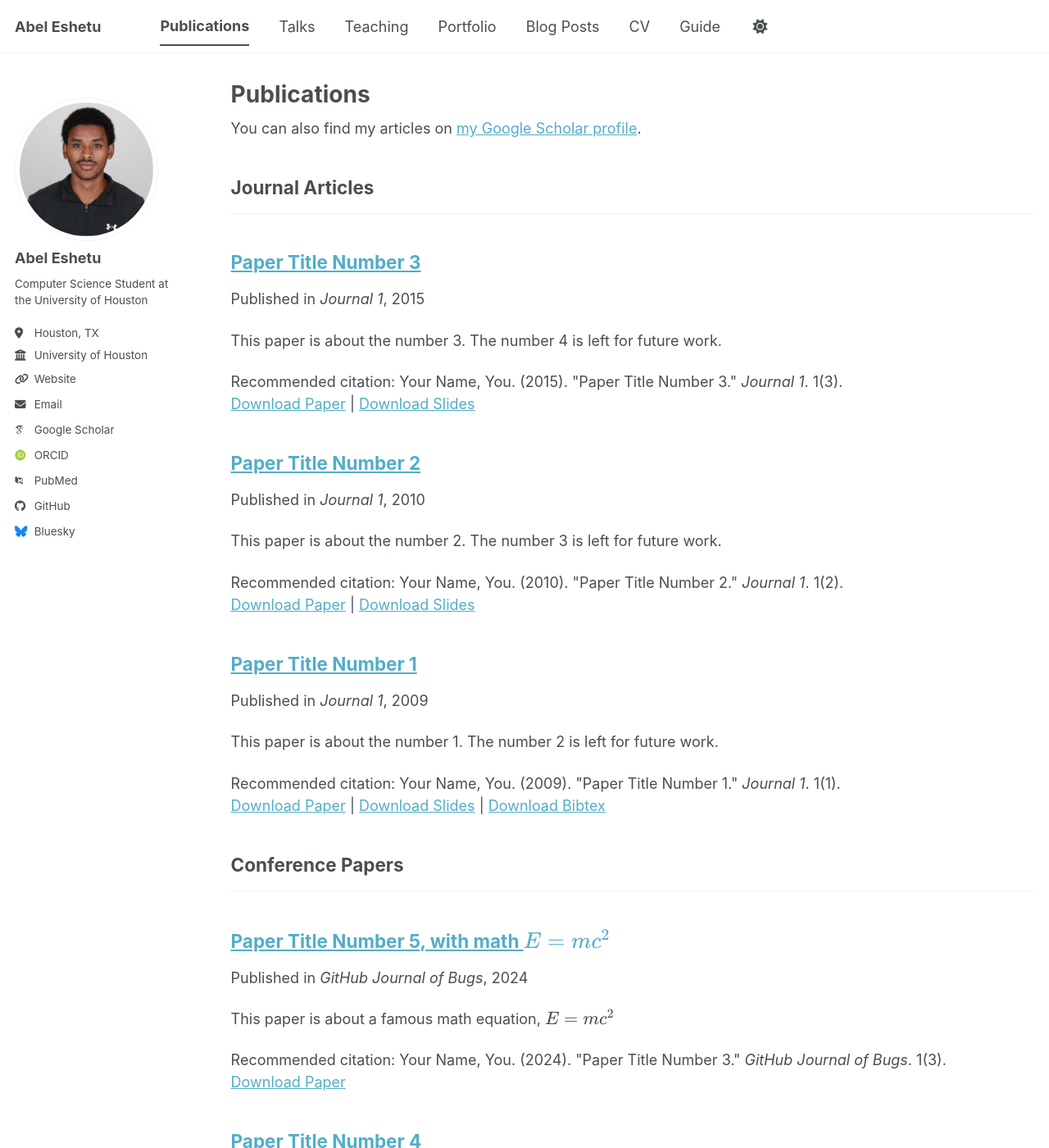
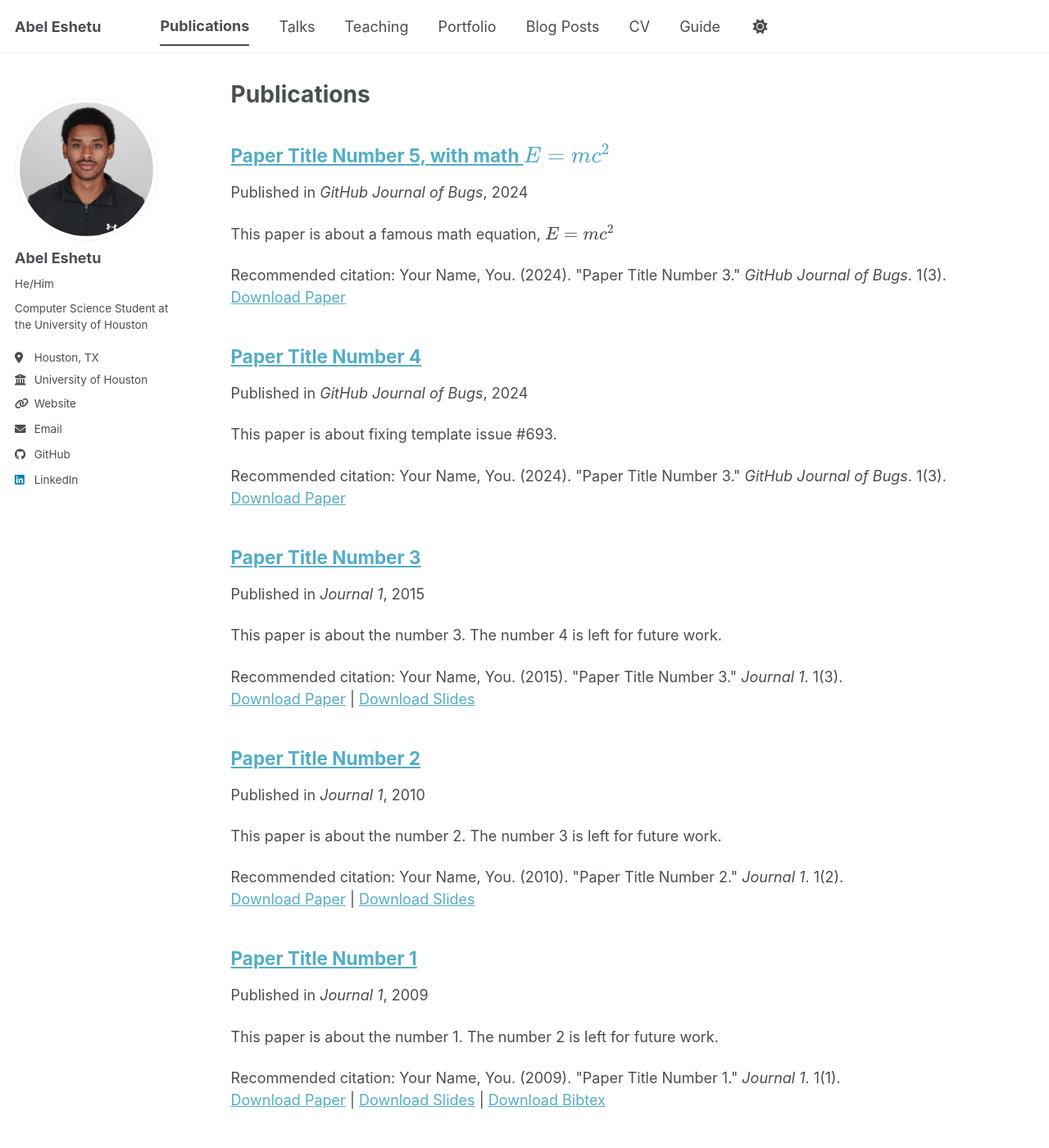
Before and after one commit to aeshetu5/aeshetu5.github.io, a Jekyll site: the page built from _pages/publications.html, in a window 1280 px wide and 1400 px high. Shown: the whole window at 82% size. Built offline with Jekyll 4.4.1, drawn with Linux system fonts in a browser that asks for light colours; some web fonts are replaced; a script bundle is joined from its source files by our own code; library files that are not in the unit come from our copies; some of the changed lines change nothing that is shown; some of the changed text lies outside the part shown.

Commit message:
Modify author details and social media links
Updated personal information and social media links in the configuration.

```diff
--- a/_config.yml
+++ b/_config.yml
@@ -14,80 +14,30 @@
 name                     : &name "Abel Eshetu"
 description              : &description "Abel Eshetu's academic portfolio"
 url                      : "https://aeshetu5.github.io"
-baseurl                  : ""
+
 repository               : "aeshetu5/aeshetu5.github.io"
 
 # Site Author
 author:
   avatar           : "profile.JPG"
   name             : "Abel Eshetu"
-  pronouns         :
+  pronouns         : "He/Him"
   bio              : "Computer Science Student at the University of Houston"
   location         : "Houston, TX"
   employer         : "University of Houston"
-  uri              : "https://cs.uh.edu" # Required Department Link
+  uri              : "https://cs.uh.edu"
   email            : "abeleshetu149@gmail.com"
-  linkedin         : "your-linkedin-username" # Replace with your actual username
-  googlescholar    :
+  linkedin         : "www.linkedin.com/in/abeleshetu"
+
   github           : "aeshetu5"
-  # Academic websites
-  academia         : # URL
-  arxiv            : # URL - Update with the correct link to your profile
-  googlescholar    : "https://scholar.google.com/citations?user=PS_CX0AAAAAJ"
-  inspire-hep      : # URL
-  impactstory      : # URL
-  orcid            : "https://orcid.org/yourorcidurl"
-  semantic         : # URL
-  ssrn             : # URL
-  pubmed           : "https://www.ncbi.nlm.nih.gov/pubmed/?term=john+snow"
-  researchgate     : # URL
-  scopus           : # URL
-  zotero           : # URL
 
 
-  # Repositories and software development
-  bitbucket        : # Username - Update with your username on the site
-  codepen          : # Username
-  dribbble         : # Username
-  github           : "academicpages"
-  kaggle           : # Username
-  stackoverflow    : # User number or user number and name (i.e., use "1" or "1/jeff-atwood")
+
 
   # Social media
-  artstation       : # Username
-  bluesky          : "bsky.app" # Replace this with you Bluesky username
-  facebook         : # Username
-  flickr           : # Username
-  foursquare       : # Username
-  goodreads        : # Username
-  google_plus      : # Username
-  keybase          : # Username
-  instagram        : # Username
-  lastfm           : # Username
-  linkedin         : # Username
-  mastodon         : # URL
-  medium           : # URL
-  pinterest        : # Username
-  soundcloud       : # Username
-  steam            : # Username
-  telegram         : # URL
-  tumblr           : # Username
-  twitter          : # Username for X / Twitter
-  vine             : # Username
-  weibo            : # Username
-  wikipedia        : # Username
-  xing             : # Username
-  youtube          : # Username
-  zhihu            : # Username
 
 # Publication Category - The following the list of publication categories and their headings
-publication_category:
-  books:
-    title: 'Books'
-  manuscripts:
-    title: 'Journal Articles'
-  conferences:
-    title: 'Conference Papers'
+
 
 # Site Settings
 teaser                   :  # filename of teaser fallback teaser image placed in /images/ for social media previews
```
